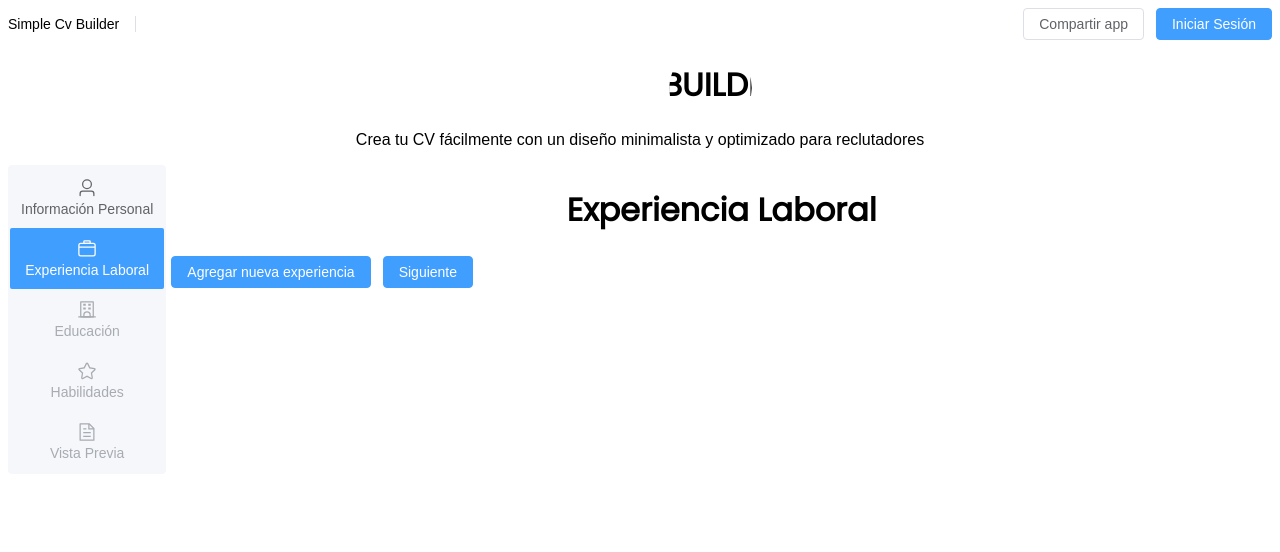
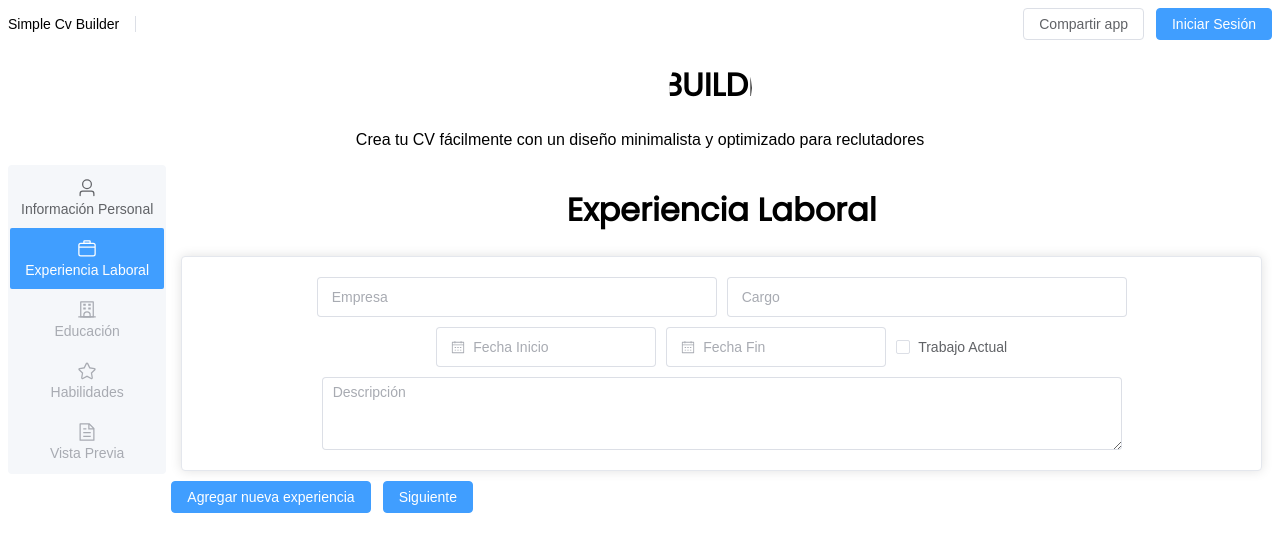
Before and after one commit to fainnerramirez/SimpleCvBuilder, a Vue app: page / in a window 1280 px wide. Both pictures are taken after a click on the button "siguiente". Shown: the top 552 px of the page. Built offline with nearby package versions, Linux system fonts and the light colour scheme.

Commit message:
feat: se agrega store en el componente de work

```diff
--- a/src/components/StepCvComponent.vue
+++ b/src/components/StepCvComponent.vue
@@ -1,7 +1,7 @@
 <template>
     <div style="display: flex; gap: 5px; align-items: start;">
         <div>
-            <el-segmented v-model="step" :options="store.optionsStep" direction="vertical" size="default">
+            <el-segmented v-model="step" :options="options" direction="vertical" size="default">
                 <template #default="scope">
                     <div :class="[
                         'flex',
@@ -45,6 +45,7 @@ import HabilityComponent from './HabilityComponent.vue';
 import ViewPreviewComponent from './ViewPreviewComponent.vue';
 import { useSimpleCvStore } from '../stores/store';
 import { storeToRefs } from "pinia";
+import { optionsStep as options } from "../data/data";
 
 const store = useSimpleCvStore();
 const { currentStep: step } = storeToRefs(store);
--- a/src/components/WorkExperienceComponent.vue
+++ b/src/components/WorkExperienceComponent.vue
@@ -10,17 +10,33 @@
 </template>
 
 <script lang="ts" setup>
-import { ref } from 'vue';
 import ExperienceComponent from './ExperienceComponent.vue';
 import { useSimpleCvStore } from '../stores/store';
-import type { WorkExperienceStoreProps } from '../types/types';
+import { storeToRefs } from 'pinia';
+import { v4 as uuid } from 'uuid';
 
 const store = useSimpleCvStore();
-const data = store.workExperienceStore;
-const dataExperience = ref<WorkExperienceStoreProps[]>(data);
+const { workExperienceStore: dataExperience } = storeToRefs(store);
 
-const addExperience = () => {}
-const next = () => {}
+console.log("Data experience: ", dataExperience.value);
+
+const addExperience = () => {
+  store.$patch((state) => {
+    state.workExperienceStore.push({
+      id: uuid(),
+      company: "",
+      dateEnd: "",
+      dateStart: "",
+      description: "",
+      isActuallyWork: false,
+      position: ""
+    })
+  })
+}
+
+const next = () => {
+  store.updateStep();
+}
 
 </script>
 
--- a/src/data/data.ts
+++ b/src/data/data.ts
@@ -1,5 +1,13 @@
 import { v4 as uuid } from "uuid"
-import type { Sections } from "../types/types"
+import type { OptionsSteps, Sections } from "../types/types"
+import { ref } from "vue";
+import {
+    User,
+    School,
+    Star,
+    Document,
+    Suitcase
+} from '@element-plus/icons-vue';
 
 export const data: Sections[] = [
     {
@@ -24,3 +32,11 @@ export const defaultProps = {
     children: 'children',
     label: 'label',
 }
+
+export const optionsStep = ref<OptionsSteps[]>([
+    { label: 'Información Personal', value: '1', icon: User, disabled: false },
+    { label: 'Experiencia Laboral', value: '2', icon: Suitcase, disabled: true },
+    { label: 'Educación', value: '3', icon: School, disabled: true },
+    { label: 'Habilidades', value: '4', icon: Star, disabled: true },
+    { label: 'Vista Previa', value: '5', icon: Document, disabled: true }
+]);
--- a/src/main.ts
+++ b/src/main.ts
@@ -11,8 +11,7 @@ import Spanish from "element-plus/es/locale/lang/es";
 import App from './App.vue'
 import PluginPiniaState from "pinia-plugin-persistedstate";
 
-const pinia = createPinia()
-    .use(PluginPiniaState);
+const pinia = createPinia().use(PluginPiniaState);
 const app = createApp(App);
 
 app.use(pinia)
--- a/src/stores/store.ts
+++ b/src/stores/store.ts
@@ -1,51 +1,53 @@
 import { defineStore } from "pinia";
 import { ref } from "vue";
-import type { EducationStoreProps, HabilityStoreProps, OptionsSteps, PersonalInformationStoreProps, WorkExperienceStoreProps } from "../types/types";
-import {
-    User,
-    School,
-    Star,
-    Document,
-    Suitcase
-} from '@element-plus/icons-vue';
+import type { EducationStoreProps, HabilityStoreProps, PersonalInformationStoreProps, WorkExperienceStoreProps } from "../types/types";
+import { optionsStep } from "../data/data";
+import { v4 as uuid } from "uuid";
 
 export const useSimpleCvStore = defineStore('simpleCVBuilderStore', () => {
 
     const personalInformationStore = ref<Partial<PersonalInformationStoreProps>>({});
-    const workExperienceStore = ref<WorkExperienceStoreProps[]>([]);
+    const workExperienceStore = ref<WorkExperienceStoreProps[]>([{
+        id: uuid(),
+        company: "",
+        dateEnd: "",
+        dateStart: "",
+        description: "",
+        isActuallyWork: false,
+        position: ""
+    }]);
     const educationStore = ref<EducationStoreProps[]>([]);
     const habilitiesStore = ref<HabilityStoreProps[]>([]);
 
-    //variables globales
     const currentStep = ref<string>("1");
-    const optionsStep = ref<OptionsSteps[]>([
-        { label: 'Información Personal', value: '1', icon: User, disabled: false },
-        { label: 'Experiencia Laboral', value: '2', icon: Suitcase, disabled: true },
-        { label: 'Educación', value: '3', icon: School, disabled: true },
-        { label: 'Habilidades', value: '4', icon: Star, disabled: true },
-        { label: 'Vista Previa', value: '5', icon: Document, disabled: true }
-    ]);
+    const updateStep = () => {
+        const current = Number(currentStep.value);
+        const maxSteps = optionsStep.value.length;
+        const next = current + 1;
 
-    const updateStep = () => {
-        const stepDefault = '1';
-        const stepNumber = Number(currentStep.value);
-        console.log("Se ejecuto el chaneg Step: ", currentStep.value);
-        const newStep = (stepNumber + 1);
-        if (newStep <= optionsStep.value.length) {
-            currentStep.value = newStep.toString();
-        }
-        else {
-            currentStep.value = stepDefault;
+        const nextStepValue = next <= maxSteps ? next.toString() : '1';
+        currentStep.value = nextStepValue;
+
+        if (next <= maxSteps) {
+            enableStep(nextStepValue);
         }
 
-        const element = optionsStep.value.find(e => e.value === newStep.toString());
-        console.log("Elemento a actualizar: ", element);
-
-        if (element) {
-            element.disabled = false;
-            console.log("Elemento actualizado: ", element);
+        console.log(`Navegando de paso ${current} a ${nextStepValue}`);
+    };
+    const enableStep = (stepValue: string) => {
+        const step = optionsStep.value.find(s => s.value === stepValue);
+        if (step?.disabled) {
+            step.disabled = false;
+            console.log(`Paso ${stepValue} habilitado`);
         }
-    }
+    };
+    const disableStep = (stepValue: string) => {
+        const step = optionsStep.value.find(s => s.value === stepValue);
+        if (step?.disabled) {
+            step.disabled = true;
+            console.log(`Paso ${stepValue} Inhabilitado`);
+        }
+    };
 
     return {
         personalInformationStore,
@@ -53,8 +55,9 @@ export const useSimpleCvStore = defineStore('simpleCVBuilderStore', () => {
         educationStore,
         habilitiesStore,
         currentStep,
-        optionsStep,
-        updateStep
+        updateStep,
+        enableStep,
+        disableStep
     };
 
 }, { persist: true });
```
